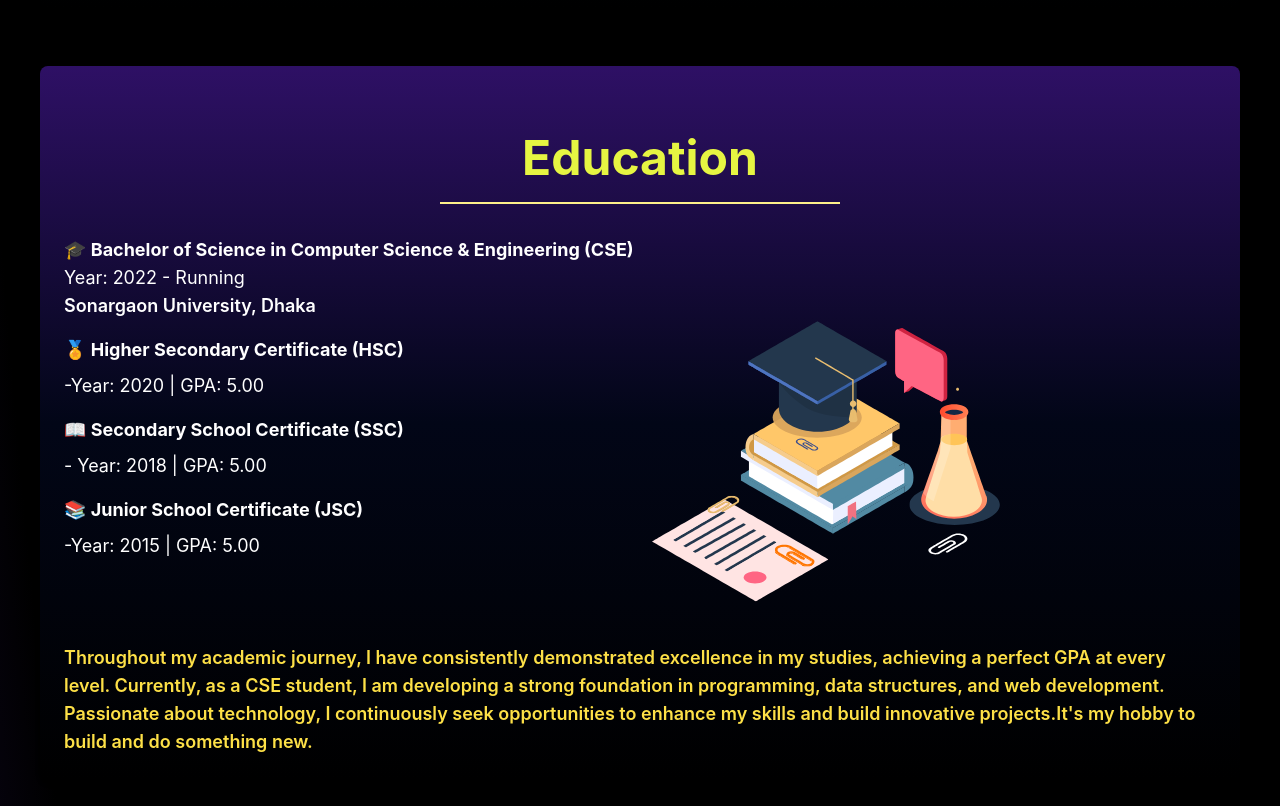
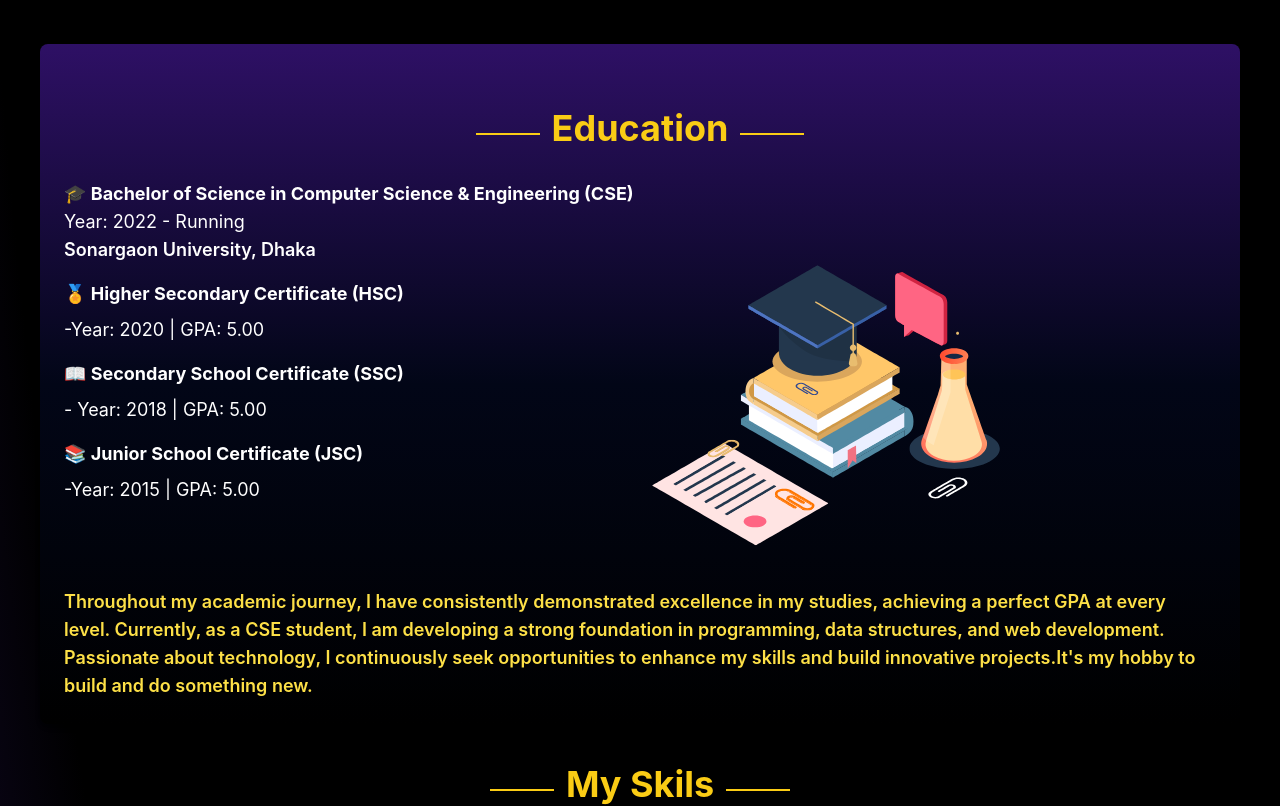
Before and after one commit to opar2043/my-portfolio-01, a React (Vite) app: page / in a window 1280 px wide. Shown: the part 1780-2586 px from the top of the page. Built offline with nearby package versions, Linux system fonts and the light colour scheme.

Commit message:
new dymantion added

```diff
--- a/src/Components/About/About.jsx
+++ b/src/Components/About/About.jsx
@@ -6,7 +6,7 @@ import { Typewriter } from "react-simple-typewriter";
 const About = () => {
   return (
     <div id="about" className="bg-transparent rounded-xl bg-gradient-to-t from-black via-slate-950  to-violet-950 text-white py-5 md:py-16 my-5 md:my-14">
-      <Title title={"About Me"}></Title>
+      <Title head={"About Me"}></Title>
 
       <section
         id="about"
--- a/src/Components/Category/Category.jsx
+++ b/src/Components/Category/Category.jsx
@@ -40,7 +40,7 @@ const websites = [
 const Category = () => {
   return (
     <div id="category">
-      <Title title={"Service"}></Title>
+      <Title head={"Service"}></Title>
       <h2 className="text-center text-lg font-semibold my-6 text-yellow-300">
         We Can Build Several Project by Your Choice
       </h2>
--- a/src/Components/Contact/Contact.jsx
+++ b/src/Components/Contact/Contact.jsx
@@ -8,7 +8,7 @@ import Passion from "./Passion";
 const Contact = () => {
   return (
     <div id="contact" className="my-10 border-2 border-yellow-500 p-3 shadow-2xl rounded-xl">
-      <Title title={"Reach Me"}></Title>
+      <Title head={"Reach Me"}></Title>
 
       <div>
         <div className="flex flex-col md:flex-row gap-3 justify-center items-center ">
--- a/src/Components/Education/Education.jsx
+++ b/src/Components/Education/Education.jsx
@@ -5,7 +5,7 @@ import education from "../../assets/education.json";
 const Education = () => {
   return (
     <div id="edu" className="p-6 bg-gradient-to-t from-black via-slate-950  to-violet-950 rounded-lg shadow-md my-10">
-      <Title title="Education " />
+      <Title head="Education " />
       <div className="mt-4 text-lg">
         <motion.div className="flex flex-col md:flex-row">
           <motion.div
--- a/src/Components/Navbar/Title.jsx
+++ b/src/Components/Navbar/Title.jsx
@@ -1,16 +1,21 @@
-import { div } from "framer-motion/client";
-import { easeInOut } from "motion";
-import { motion } from "motion/react";
-const Title = ({ title }) => {
+const Title = ({ head, head2, para }) => {
   return (
-    <div className="md:w-full w-11/12 my-8 flex  justify-center items-center mx-auto">
-      <motion.h2
-        animate={{ color: ["#f5cb42", "#eff542", "#e6f542"] }}
-        transition={{ duration: 3.5, repeat: Infinity, ease: "easeInOut" }}
-        className="text-2xl pb-5 border-b-2 border-yellow-200 w-full md:w-[400px] mx-auto md:text-5xl text-center py-3 font-bold"
-      >
-        {title}
-      </motion.h2>
+    <div className="flex flex-col items-center my-5 mt-0 md:mt-10">
+      <div className="flex items-center mb-3 w-full justify-center gap-3">
+        {/* Left Border */}
+        <div className="hidden sm:block border-t-2 border-yellow-400 w-12 sm:w-16 mt-3"></div>
+
+        {/* Heading */}
+        <h2 className="text-2xl md:text-4xl font-bold text-yellow-400 text-center">
+          {head} <span className="text-yellow-400">{head2}</span>
+        </h2>
+
+        {/* Right Border */}
+        <div className="hidden sm:block border-t-2 border-yellow-400 w-12 sm:w-16 mt-3"></div>
+      </div>
+
+      {/* Paragraph */}
+      <p className="text-yellow-400 text-center">{para}</p>
     </div>
   );
 };
--- /dev/null
+++ b/src/Components/Projects/AllProjects.jsx
@@ -0,0 +1,22 @@
+import React, { useEffect, useState } from 'react'
+import Title from '../Navbar/Title';
+
+const AllProjects = () => {
+      const [projects, setProjects] = useState([]);
+      useEffect(() => {
+        fetch("/project.json")
+          .then((res) => res.json())
+          .then((data) => {
+            console.log(data);
+            setProjects(data);
+          });
+      }, []);
+
+  return (
+    <div>
+        <Title head={'My All'} head2={'Projects'}></Title>
+    </div>
+  )
+}
+
+export default AllProjects
--- /dev/null
+++ b/src/Components/Projects/Card.jsx
@@ -0,0 +1,59 @@
+import React from "react";
+import { FaBookOpen } from "react-icons/fa";
+import { FaCircleInfo } from "react-icons/fa6";
+import { Link } from "react-router-dom";
+
+const Card = ({ item }) => {
+  return (
+    <div>
+      <div className="rounded-md">
+        <div className="flex flex-col rounded-md gap-1 shadow-md border border-yellow-300 bg-transparent hover:shadow-lg transition duration-300 ease-in-out transform hover:-translate-y-1">
+          <figure>
+            <img
+              src={item?.photo}
+              alt="Project"
+              className="h-[200px] w-full object-cover rounded-t-md"
+            />
+          </figure>
+          <div className="w-full p-4 flex flex-col gap-2 justify-center items-center">
+            <h2 className="text-yellow-400 font-extrabold md:text-2xl text-xl text-center">
+              {item?.project}
+            </h2>
+
+            <div className="my-4 flex gap-6">
+              {/* Live Button Section */}
+              <div className="flex flex-col items-center justify-center gap-1">
+                <a
+                  href={item?.project_link}
+                  target="_blank"
+                  rel="noopener noreferrer"
+                >
+                  <button className="p-3 rounded-full bg-gradient-to-r from-yellow-300 to-yellow-600 text-white shadow-md hover:scale-110 transition-transform duration-300">
+                    <FaBookOpen className="text-xl text-yellow-900" />
+                  </button>
+                </a>
+                <p className="font-semibold text-yellow-400 text-sm mt-1">
+                  Live Demo
+                </p>
+              </div>
+
+              {/* Details Button Section */}
+              <div className="flex flex-col items-center justify-center gap-1">
+                <Link to={`/detail/${item?.id}`}>
+                  <button className="p-3 rounded-full bg-gradient-to-r from-yellow-300 to-yellow-600 hover:bg-violet-500 hover:text-white shadow-md transition-colors duration-300">
+                    <FaCircleInfo className="text-xl text-yellow-900" />
+                  </button>
+                </Link>
+                <p className="font-semibold text-yellow-400 text-sm mt-1">
+                  Details
+                </p>
+              </div>
+            </div>
+          </div>
+        </div>
+      </div>
+    </div>
+  );
+};
+
+export default Card;
--- a/src/Components/Projects/Projects.jsx
+++ b/src/Components/Projects/Projects.jsx
@@ -6,6 +6,7 @@ import { FaCircleInfo, FaGithub } from "react-icons/fa6";
 import { Link } from "react-router-dom";
 
 import { motion } from "framer-motion";
+import Card from "./Card";
 
 const Projects = () => {
   const [projects, setProjects] = useState([]);
@@ -80,66 +81,26 @@ const Projects = () => {
 
   return (
     <div id="project" className="my-16 mx-10">
-      <Title title={"My Projects"}></Title>
+      <Title head={"My"} head2={'Projects'}></Title>
 
       <motion.div
         initial={{ y: 50, opacity: 0 }}
         whileInView={{ y: 0, opacity: 1 }}
         transition={{ duration: 1, delay: 0.2, ease: "easeInOut" }}
         viewport={{ once: true }}
-        className="grid grid-cols-1 md:grid-cols-3 gap-4 h-full my-8"
+        className="grid grid-cols-1 md:grid-cols-4 gap-4 h-full my-8"
       >
         {projects &&
-          projects.map((item, idx) => (
-            <div key={idx} className="rounded-md">
-              <div className="flex flex-col rounded-md gap-1 shadow-md border border-yellow-300 bg-transparent hover:shadow-lg transition duration-300 ease-in-out transform hover:-translate-y-1">
-                <figure>
-                  <img
-                    src={item?.photo}
-                    alt="Project"
-                    className="h-[200px] w-full object-cover rounded-t-md"
-                  />
-                </figure>
-                <div className="w-full p-4 flex flex-col gap-2 justify-center items-center">
-                  <h2 className="text-yellow-400 font-extrabold md:text-2xl text-xl text-center">
-                    {item?.project}
-                  </h2>
-
-                  <div className="my-4 flex gap-6">
-                    {/* Live Button Section */}
-                    <div className="flex flex-col items-center justify-center gap-1">
-                      <a
-                        href={item?.project_link}
-                        target="_blank"
-                        rel="noopener noreferrer"
-                      >
-                        <button className="p-3 rounded-full bg-gradient-to-r from-yellow-300 to-yellow-600 text-white shadow-md hover:scale-110 transition-transform duration-300">
-                          <FaBookOpen className="text-xl text-yellow-900" />
-                        </button>
-                      </a>
-                      <p className="font-semibold text-yellow-400 text-sm mt-1">
-                        Live Demo
-                      </p>
-                    </div>
-
-
-                    {/* Details Button Section */}
-                    <div className="flex flex-col items-center justify-center gap-1">
-                      <Link to={`/detail/${item?.id}`}>
-                        <button className="p-3 rounded-full bg-gradient-to-r from-yellow-300 to-yellow-600 hover:bg-violet-500 hover:text-white shadow-md transition-colors duration-300">
-                          <FaCircleInfo className="text-xl text-yellow-900" />
-                        </button>
-                      </Link>
-                      <p className="font-semibold text-yellow-400 text-sm mt-1">
-                        Details
-                      </p>
-                    </div>
-                  </div>
-                </div>
-              </div>
-            </div>
+          projects.slice(0,4).map((item, idx) => (
+                    <Card key={idx} item={item}></Card>
           ))}
       </motion.div>
+
+      <div className="flex justify-center items-center">
+<Link>
+           <button className="rounded font-semibold text-black bg-gradient-to-r from-yellow-300 to-yellow-600 btn shadow-md hover:scale-110 transition-transform duration-300">Show All Projects</button>
+</Link>
+      </div>
     </div>
   );
 };
--- a/src/Components/Skills/Skills.jsx
+++ b/src/Components/Skills/Skills.jsx
@@ -10,7 +10,7 @@ import { motion } from "motion/react";
 const Skills = () => {
   return (
     <div id="skill">
-      <Title title={"My Skils"}></Title>
+      <Title head={"My Skils"}></Title>
       <motion.div
         initial={{ y: 40, opacity: 0 }}
         whileInView={{ y: 0, opacity: 1 }}
```
Also changed, not shown: src/Components/Root/Root.jsx (+7 -8 lines), src/main.jsx (+26 -2 lines).
